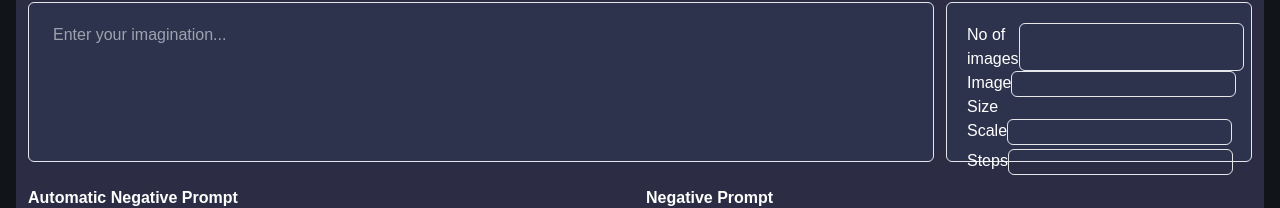
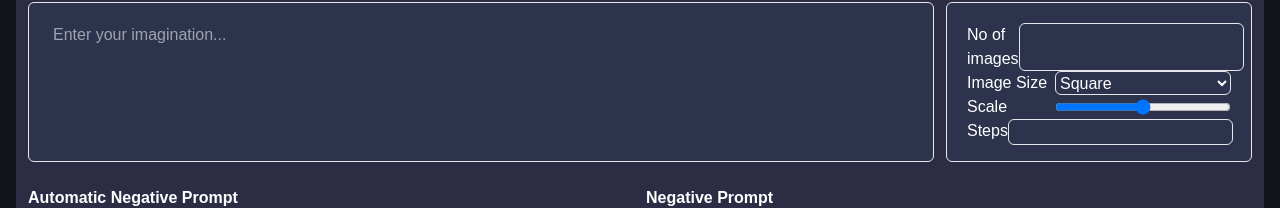
Before and after one commit to viren-chauhan/fal-ai-demo, a Next.js app: page / in a window 1280 px wide. Shown: the part 122-330 px from the top of the page. Built offline with nearby package versions, Linux system fonts and the light colour scheme.

Commit message:
Fixed : Dropdown for image size and range for scale!

```diff
--- a/src/app/page.tsx
+++ b/src/app/page.tsx
@@ -36,7 +36,31 @@ export default function Home() {
                 <label htmlFor="imgSize" className="text-white">
                   Image Size
                 </label>
-                <TextInput
+                <select
+                  name="imgSize"
+                  id="imgSize"
+                  className="rounded-md border bg-transparent text-white w-8/12 focus:outline-none"
+                >
+                  <option value="square" className="text-black">
+                    Square
+                  </option>
+                  <option value="squarehd" className="text-black">
+                    Square HD
+                  </option>
+                  <option value="portrait_3_4" className="text-black">
+                    Portrait 3:4
+                  </option>
+                  <option value="portrait_9_16" className="text-black">
+                    Portrait 9:16
+                  </option>
+                  <option value="landscape_4_3" className="text-black">
+                    Landscape 4:3
+                  </option>
+                  <option value="landscape_16_9" className="text-black">
+                    Landscape 16:9
+                  </option>
+                </select>
+                {/* <TextInput
                   type={"text"}
                   id={"imgSize"}
                   style={
@@ -46,13 +70,21 @@ export default function Home() {
                 // onChange={(e: any) => {
                 // }}
                 // err="dkf"
-                />
+                /> */}
               </div>
               <div className="flex-row flex justify-between">
                 <label htmlFor="scale" className="text-white">
                   Scale
                 </label>
-                <TextInput
+                <input
+                  type="range"
+                  min="0"
+                  max="4"
+                  id="scale"
+                  className="w-8/12"
+                  onChange={(e) => console.log(e.target.value)}
+                />
+                {/* <TextInput
                   type={"text"}
                   id={"scale"}
                   style={
@@ -62,7 +94,7 @@ export default function Home() {
                   // onChange={(e: any) => {
                   // }}
                   // err="dkf"
-                />
+                /> */}
               </div>
               <div className="flex-row flex justify-between">
                 <label htmlFor="steps" className="text-white">
@@ -80,7 +112,6 @@ export default function Home() {
                   // err="dkf"
                 />
               </div>
-
             </div>
           </div>
 
```
Lines whose indentation alone changed are shown as unchanged.
